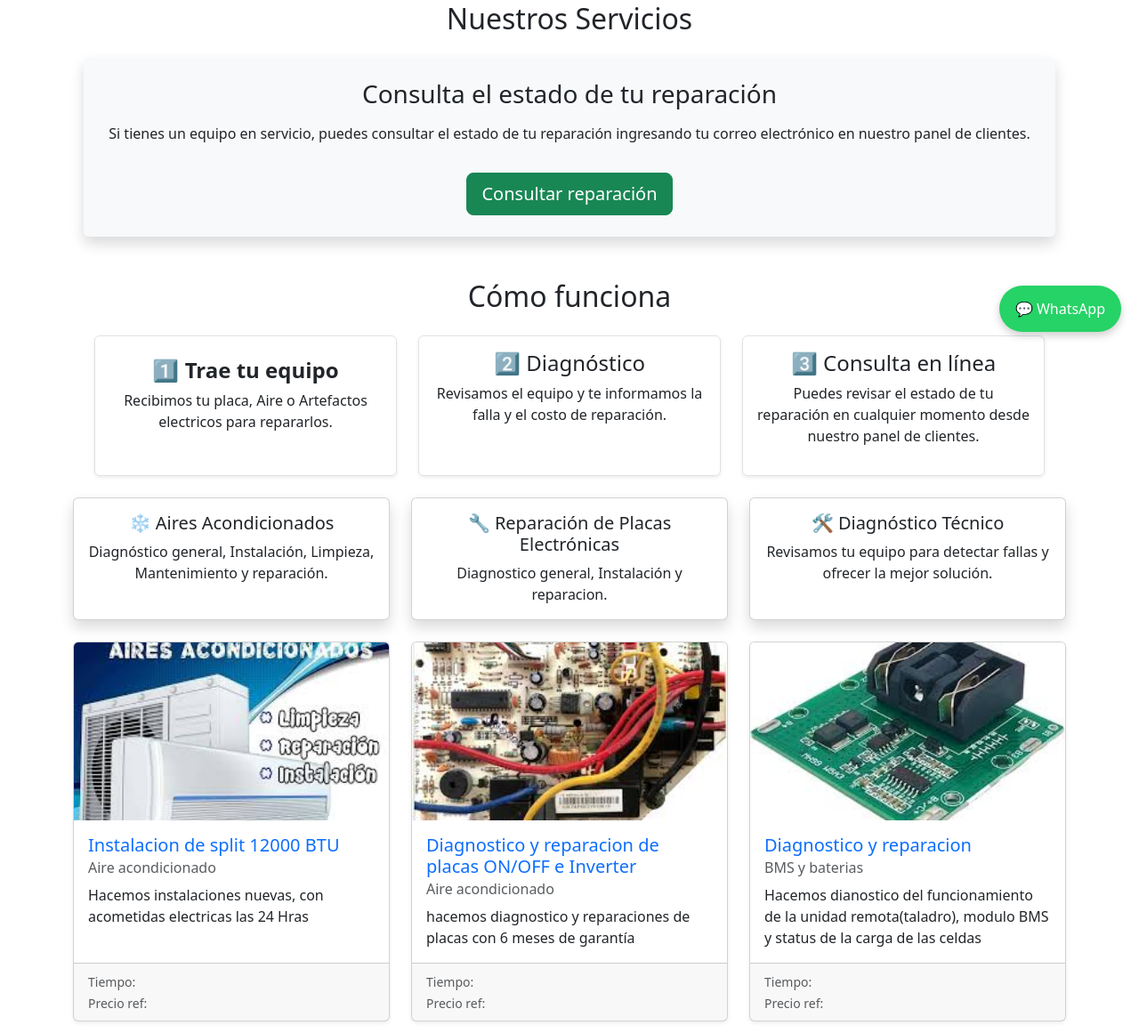
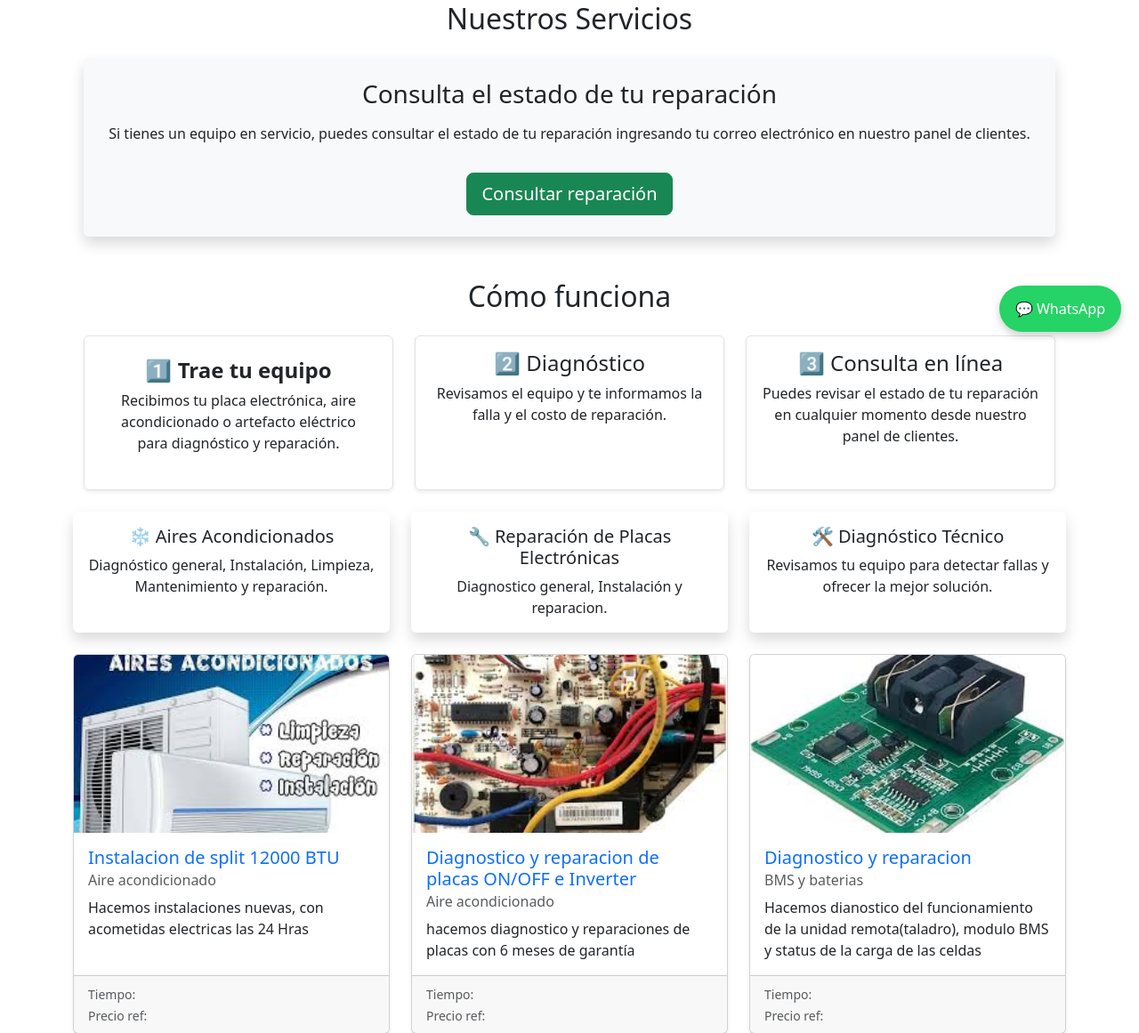
Before and after one commit to raulk21/servicio-tecnico, a Django app: page / in a window 1280 px wide. Shown: the part 407-1568 px from the top of the page at 89% size. Run offline with Django 5.2, Linux system fonts and the light colour scheme; data comes from the database, SQL or seed files in the repository.

Commit message:
Mejoras en la pagina principal: servicios, consulta y como funciona

```diff
--- a/services/templates/services/home.html
+++ b/services/templates/services/home.html
@@ -30,14 +30,14 @@
         </a>
     </div>
 
-    <div class="container mt-5">
+    <div class="mt-5">
             <h2 class="text-center mb-4">Cómo funciona</h2>
             <div class="row text-center">
                 <div class="col-12 col-md-4 mb-4">
                     <div class="p-4 border rounded shadow-sm h-100">
                         <h4 class="fw-bold">1️⃣ Trae tu equipo</h4>
                             <p>
-                                Recibimos tu placa, Aire o Artefactos electricos para repararlos.
+                                Recibimos tu placa electrónica, aire acondicionado o artefacto eléctrico para diagnóstico y reparación.
                             </p>
                     </div>
                 </div>
@@ -64,11 +64,10 @@
 
         </div>
   </div>
-
   <div class="row">
 
-    <div class="col-md-4 mb-4">
-      <div class="card shadow h-100">
+    <div class="col-12 col-md-4 mb-4">
+      <div class="card shadow h-100 border-0">
         <div class="card-body text-center">
           <h5 class="card-title">❄️ Aires Acondicionados</h5>
           <p class="card-text">
@@ -78,8 +77,8 @@
       </div>
     </div>
 
-    <div class="col-md-4 mb-4">
-      <div class="card shadow h-100">
+    <div class="col-12 col-md-4 mb-4">
+      <div class="card shadow h-100 border-0">
         <div class="card-body text-center">
           <h5 class="card-title">🔧 Reparación de Placas Electrónicas</h5>
           <p class="card-text">
@@ -89,8 +88,8 @@
       </div>
     </div>
 
-    <div class="col-md-4 mb-4">
-      <div class="card shadow h-100">
+    <div class="col-12 col-md-4 mb-4">
+      <div class="card shadow h-100 border-0">
         <div class="card-body text-center">
           <h5 class="card-title">🛠 Diagnóstico Técnico</h5>
           <p class="card-text">
```
